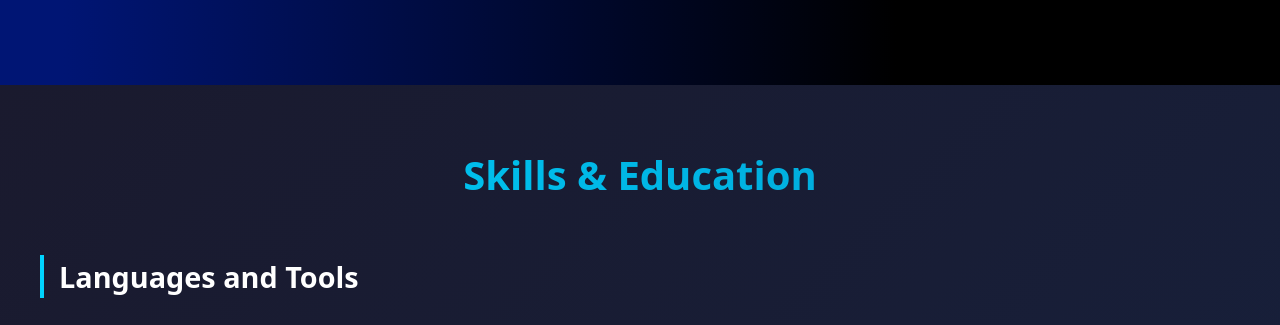
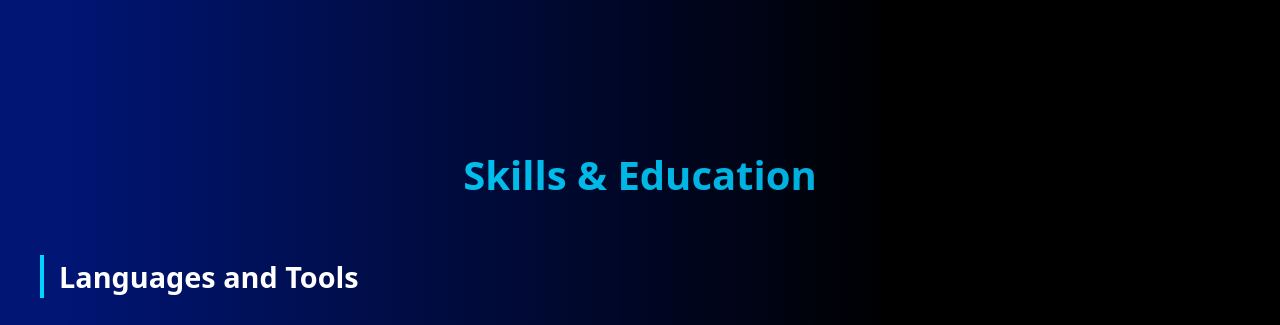
Before and after one commit to adhikari-arpan/Portfolio_website, a plain HTML site: page index.html in a window 1280 px wide. Shown: the part 1335-1660 px from the top of the page. Drawn offline with nearby package versions, Linux system fonts and the light colour scheme.

Commit message:
Bg Update

```diff
--- a/styles.css
+++ b/styles.css
@@ -834,7 +834,6 @@ footer {
 /* Skills & Education Section Styles */
 #skills-education-modern {
   padding: 60px 20px;
-  background: linear-gradient(135deg, #1a1a2e, #16213e);
   color: white;
 }
 
```
